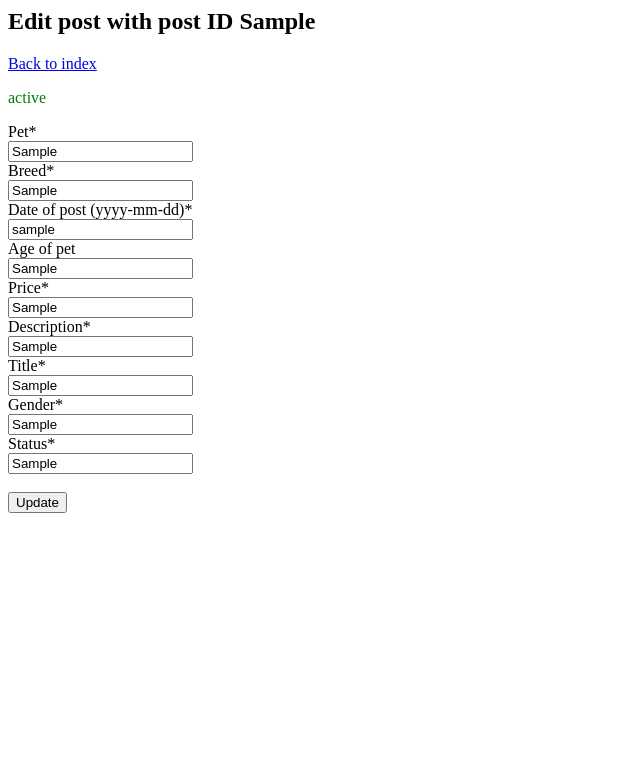
After one commit to JH1816/Appdopt, a Django app: template app/templates/app/postEdit.html in a window 1280 px wide. The commit adds this page. Shown: the top 783 px of the page, without its empty margins (0-640 px from the left). Run offline with Django 3.2, Linux system fonts and the light colour scheme; the template is opened without the code that fills it: most values are stand-ins (such as "Sample title", 1, 10 or a date in 2020).

Commit message:
Edit for admins

```diff
--- a/AppStore/urls.py
+++ b/AppStore/urls.py
@@ -33,4 +33,5 @@ urlpatterns = [
     path('index', app.views.index, name = 'index'),
     path('adminView/<str:username>', app.views.adminView, name = 'adminView'),
     path('postView/<int:post_id>', app.views.postView, name = 'postView'),
+    path('postEdit/<int:post_id>', app.views.postEdit, name = 'postEdit')
 ]
--- a/app/templates/app/index.html
+++ b/app/templates/app/index.html
@@ -46,7 +46,7 @@
             <td> {{ post.9 }} </td>
             <td>
                 <a href="postView/{{post.0}}"><button>View</button></a> |
-                <a href="edit/{{user.3}}"><button>Edit</button></a>
+                <a href="postEdit/{{post.0}}"><button>Edit</button></a>
                 |
                 <form method="POST" style="display: inline;">
                 {% csrf_token %}
--- /dev/null
+++ b/app/templates/app/postEdit.html
@@ -0,0 +1,28 @@
+<html>
+<body>
+    <h2>Edit post with post ID {{obj.0}}</h2>
+    <a href={% url 'index' %}>Back to index</a>
+
+    <p style="color:green">{{ status|safe }}</p>
+
+    <!-- Create a Form -->
+    <form method="POST">
+        <!-- Security token by Django -->
+        {% csrf_token %}
+        <!-- form -->
+        <div id="div_id_pet" class="control-group"> <label for="id_pet" class="control-label requiredField">
+        Pet<span class="asteriskField">*</span> </label> <div class="controls"> <input type="text" name="pet" value="{{obj.2}}" maxlength="20" class="textinput textInput" required="" id="id_pet"> </div> </div> <div id="div_id_breed" class="control-group"> <label for="id_breed" class="control-label requiredField">
+        Breed<span class="asteriskField">*</span> </label> <div class="controls"> <input type="text" name="breed" value="{{obj.3}}" maxlength="64" class="textinput textInput" required="" id="id_breed"> </div> </div> <div id="div_id_date_of_post" class="control-group"> <label for="id_date_of_post" class="control-label requiredField">
+        Date of post (yyyy-mm-dd)<span class="asteriskField">*</span> </label> <div class="controls"> <input type="text" name="date_of_post" value="{{obj.4|slugify}}" class="dateinput" required="" id="id_date_of_post"> </div> </div> <div id="div_id_age_of_pet" class="control-group"> <label for="id_age_of_pet" class="control-label requiredField"></label>
+        Age of pet </label> <div class="controls"> <input type="text" name="age_of_pet" value="{{obj.5}}" maxlength="16" class="textinput textInput" id="id_age_of_pet"> </div> </div> <div id="div_id_price" class="control-group"> <label for="id_price" class="control-label requiredField">
+        Price<span class="asteriskField">*</span> </label> <div class="controls"> <input type="text" name="price" value="{{obj.6}}" maxlength="16" class="textinput textInput" required="" id="id_price"> </div> </div> <div id="div_id_description" class="control-group"> <label for="id_description" class="control-label requiredField">
+        Description<span class="asteriskField">*</span> </label> <div class="controls"> <input type="text" name="description" value="{{obj.7}}" maxlength="1200" class="textinput textInput" required="" id="id_description"> </div> </div> <div id="div_id_title" class="control-group"> <label for="id_title" class="control-label requiredField">
+        Title<span class="asteriskField">*</span> </label> <div class="controls"> <input type="text" name="title" value="{{obj.8}}" maxlength="128" class="textinput textInput" required="" id="id_title"> </div> </div> <div id="div_id_gender" class="control-group"> <label for="id_gender" class="control-label requiredField">
+        Gender<span class="asteriskField">*</span> </label> <div class="controls"> <input type="text" name="gender" value="{{obj.10}}" maxlength="6" class="textinput textInput" required="" id="id_gender"> </div> </div> <div id="div_id_status" class="control-group"> <label for="id_status" class="control-label requiredField">
+        Status<span class="asteriskField">*</span> </label> <div class="controls"> <input type="text" name="status" value="{{obj.9}}" maxlength="50" class="textinput textInput" required="" id="id_status"> </div> </div>
+
+        <br>
+        <button type="submit" value="Update">Update</button>
+    </form>
+</body>
+</html>
```
Also changed, not shown: app/views.py (+31 -0 lines).
